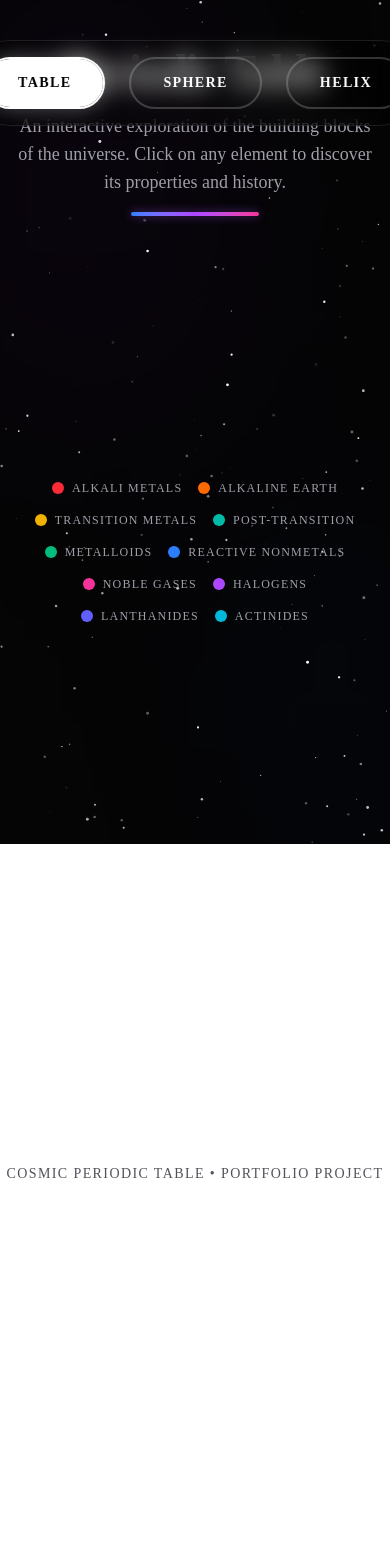
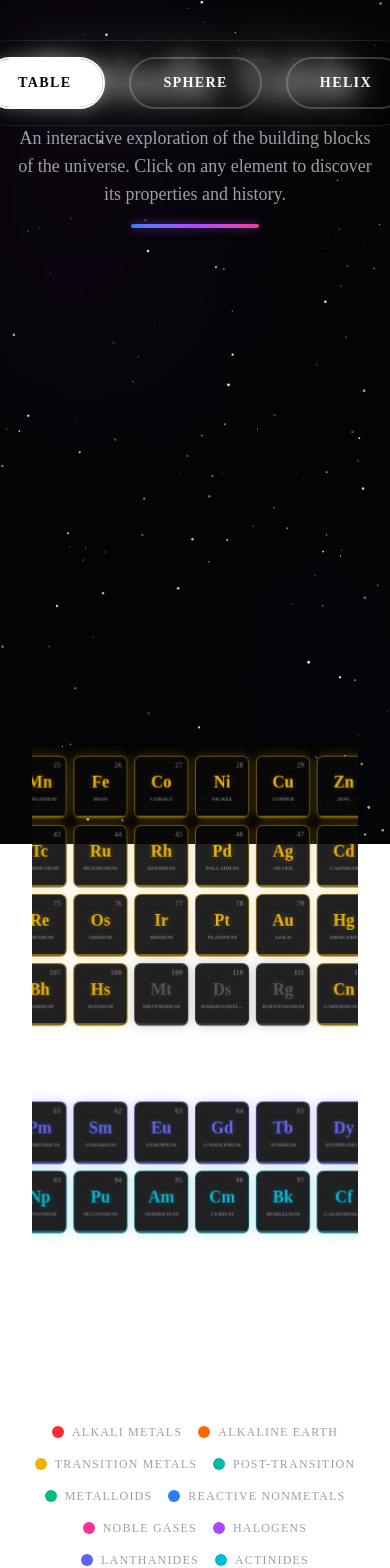
Before and after one commit to jolorupido15/periodic-table, a Next.js app: page / in a window 390 px wide. Shown: the top 1568 px of the page. Before the commit the page ends 1216 px from the top, so only its background shows below. Built offline with nearby package versions, Linux system fonts and the light colour scheme.

Commit message:
Fix layout clipping and header visibility

```diff
--- a/app/page.tsx
+++ b/app/page.tsx
@@ -10,10 +10,10 @@ export default function Home() {
       {/* Immersive Galaxy Background */}
       <GalaxyBackground />
 
-      <div className="relative z-10 w-full max-w-7xl px-4 pt-12 pb-6">
-        <header className="relative z-20 flex flex-col items-center text-center space-y-4 mb-12">
+      <div className="relative z-50 w-full max-w-7xl px-4 pt-12 pb-6">
+        <header className="flex flex-col items-center text-center space-y-4 mb-12">
           <div className="animate-in fade-in zoom-in duration-1000">
-            <h1 className="text-5xl md:text-7xl font-bold tracking-tighter text-white drop-shadow-[0_0_15px_rgba(255,255,255,0.3)]">
+            <h1 className="text-6xl md:text-8xl font-black tracking-tighter text-white drop-shadow-[0_0_30px_rgba(255,255,255,0.5)]">
               Periodic Table
             </h1>
           </div>
--- a/components/PeriodicTable.tsx
+++ b/components/PeriodicTable.tsx
@@ -41,6 +41,7 @@ export default function PeriodicTable() {
   const [viewMode, setViewMode] = useState<ViewMode>('table');
   const [isTransitioning, setIsTransitioning] = useState(false);
   const [targetMode, setTargetMode] = useState<ViewMode | null>(null);
+  const [windowHeight, setWindowHeight] = useState(0);
 
   const containerRef = useRef<HTMLDivElement>(null);
   const cardRefs = useRef<(HTMLDivElement | null)[]>([]);
@@ -147,7 +148,12 @@ export default function PeriodicTable() {
         const x2d = x3d * perspective;
         const y2d = y3d * perspective;
         const scale = perspective * (viewMode === 'helix' ? 0.7 : 1);
-        const opacity = viewMode === 'table' && !isTransitioning ? 1 : 0.4 + (z3d + 300) / 600 * 0.6;
+
+        let opacity = 1;
+        if (viewMode !== 'table' || isTransitioning) {
+          // Fade out background elements in 3D modes
+          opacity = 0.4 + (z3d + 500) / 1000 * 0.6;
+        }
 
         const card = cardRefs.current[i];
         if (card) {
@@ -214,8 +220,8 @@ export default function PeriodicTable() {
 
       {/* Main Content Area - Full Viewport Centered */}
       <div className={cn(
-        "w-screen h-screen flex items-center justify-center relative overflow-hidden",
-        viewMode === 'table' ? "mt-24 h-auto" : "fixed inset-0"
+        "w-full relative overflow-hidden transition-all duration-700",
+        viewMode === 'table' ? "mt-32 h-[900px]" : "fixed inset-0 h-screen"
       )}>
         <div
           ref={containerRef}
```
